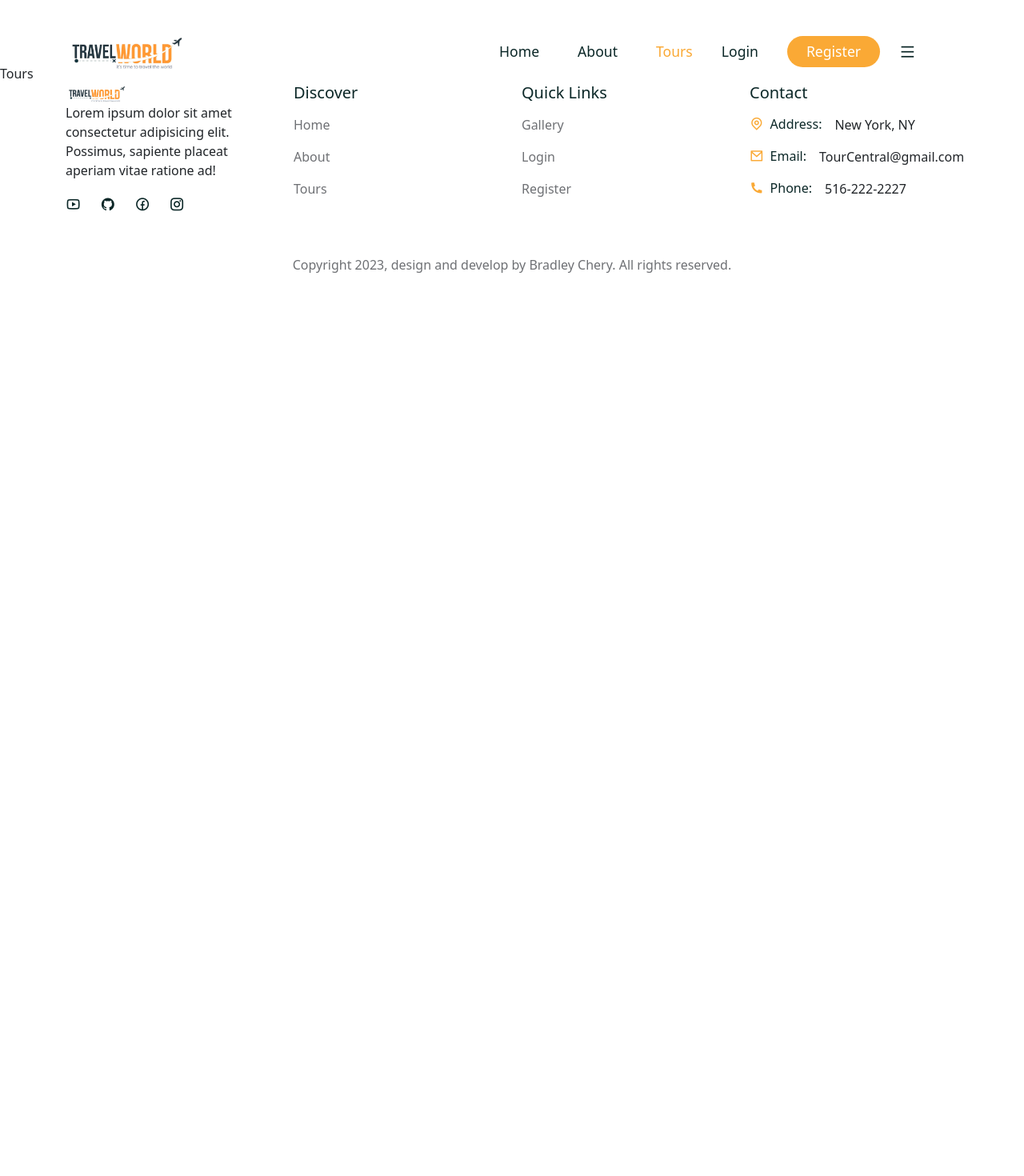
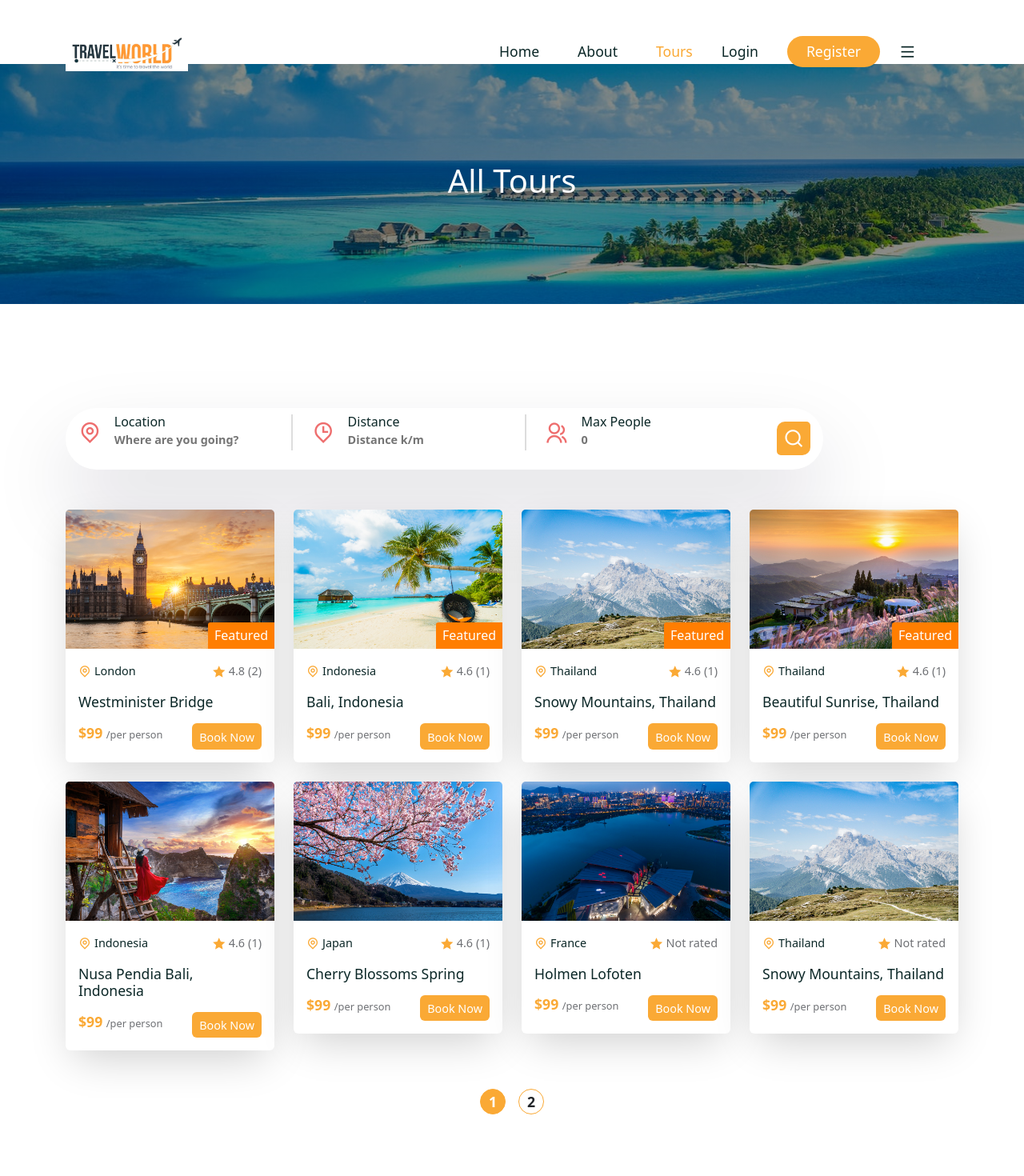
Before and after one commit to brad434/Travel_Website, a React (Create React App) app in the folder frontend/: page /tours in a window 1280 px wide. Shown: the top 1470 px of the page at 80% size. Before the commit the page ends 800 px from the top, so only its background shows below. Built offline with nearby package versions, Linux system fonts and the light colour scheme; a web font is replaced by a local one.

Commit message:
completed Tour Page

```diff
--- /dev/null
+++ b/frontend/src/Shared/CommonSection.jsx
@@ -0,0 +1,20 @@
+import React from 'react'
+import './common-section.css'
+
+import { Container, Row, Col } from 'reactstrap'
+
+const CommonSection = ({ title }) => {
+    return (
+        <section className='common__section'>
+            <Container>
+                <Row>
+                    <Col lg="12">
+                        <h1>{title}</h1>
+                    </Col>
+                </Row>
+            </Container>
+        </section>
+    )
+}
+
+export default CommonSection
--- /dev/null
+++ b/frontend/src/Shared/common-section.css
@@ -0,0 +1,15 @@
+.common__section {
+  background: linear-gradient(rgba(0, 0, 0, 0.45), rgba(0, 0, 0, 0.45)),
+    url("../assets/images/tour.jpg") no-repeat center center;
+  background-size: cover;
+  height: 300px;
+  display: flex;
+  align-items: center;
+  justify-content: center;
+  text-align: center;
+}
+
+.common__section h1 {
+  font-size: 2.5rem;
+  color: #fff;
+}
--- a/frontend/src/pages/Tours.jsx
+++ b/frontend/src/pages/Tours.jsx
@@ -1,9 +1,62 @@
-import React from 'react'
+import React, { useState, useEffect } from 'react'
+import CommonSection from '../Shared/CommonSection'
+import '../styles/tour.css'
+import tourDate from '../assets/data/tours'
+import TourCard from '../Shared/TourCard'
+import SearchBar from '../Shared/SearchBar'
+import Newsletter from '../Shared/Newsletter'
+import { Container, Row, Col } from 'reactstrap'
+
+
 
 const Tours = () => {
+
+    const [pageCount, setPageCount] = useState(0)
+    const [page, setPage] = useState(0)
+
+    useEffect(() => {
+        const pages = Math.ceil(5 / 4) // later we will use backend data count
+        setPageCount(pages)
+    }, [page]);
+
     return (
-        <div>Tours</div>
+        <>
+            <CommonSection title={'All Tours'} />
+            <section>
+                <Container>
+                    <Row>
+                        <SearchBar />
+                    </Row>
+                </Container>
+            </section>
+
+            <section className='pt-0'>
+                <Container>
+                    <Row>
+                        {
+                            tourDate?.map(tour => (
+                                <Col lg='3' className='mb-4' key={tour.id}>
+                                    <TourCard tour={tour} />
+                                </Col>
+                            ))
+                        }
+                        <Col lg='12'>
+                            <div className="pagination d-flex align-items-center justify-content-center mt-4 gap-3">
+                                {[...Array(pageCount).keys()].map(number => (
+                                    <span key={number} onClick={() => setPage(number)}
+                                        className={page === number ? 'active__page' : ''}
+                                    >
+                                        {number + 1}
+                                    </span>
+                                ))}
+                            </div>
+                        </Col>
+                    </Row>
+                </Container>
+            </section>
+            <Newsletter />
+        </>
     )
 }
 
-export default Tours
+export default Tours;
--- /dev/null
+++ b/frontend/src/styles/tour.css
@@ -0,0 +1,18 @@
+.pagination span {
+  width: 2rem;
+  height: 2rem;
+  padding: 5px;
+  border-radius: 50px;
+  display: flex;
+  align-items: center;
+  justify-content: center;
+  border: 1px solid var(--secondary-color);
+  font-size: 1.1rem;
+  cursor: pointer;
+  font-weight: 700;
+}
+
+.active__page {
+  background: var(--secondary-color);
+  color: #fff !important;
+}
```
